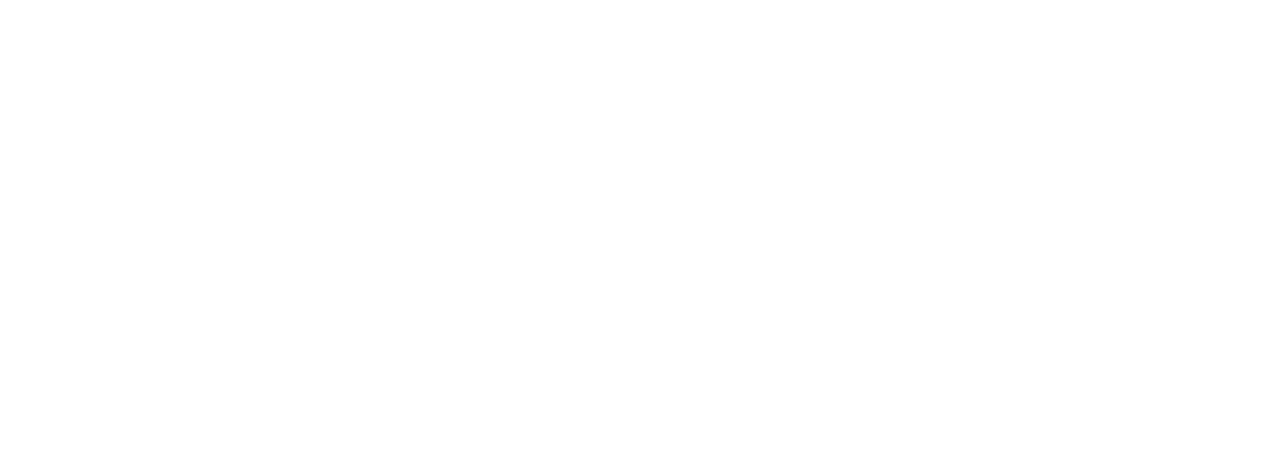
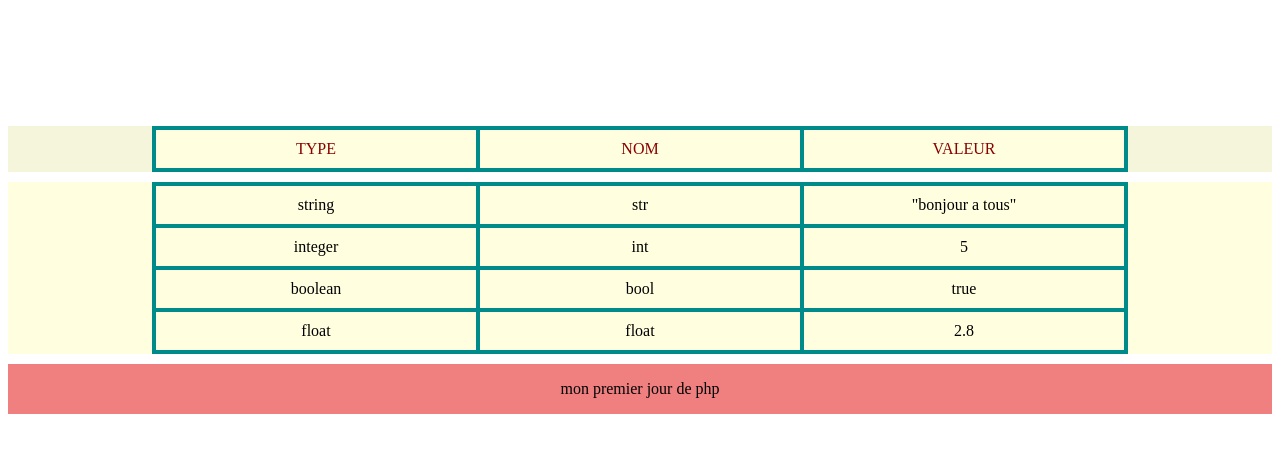
Before and after one commit to mathieu-tatat/runtrack2, a PHP site: page / in a window 1280 px wide. Before the commit the part shown is empty. Shown: the top 453 px of the page. Run offline with PHP 8.4, Linux system fonts and the light colour scheme.

Commit message:
rectif job03

```diff
--- a/jour01/job03/index.php
+++ b/jour01/job03/index.php
@@ -2,9 +2,50 @@
 <html>
 <head>
   <meta charset="utf-8">
+  <link rel="stylesheet" type="text/css" href="index.css">
   <title>index</title>
 </head>
+<header>
+  <table>
+    <tr>
+      <td>TYPE</td>
+      <td>NOM</td>
+      <td>VALEUR</td>
+    </tr>
+  </table>
+  <br>
+</header>
 <body>
+  <table>
+
+    <tr>
+      <td>string</td>
+      <td>str</td>
+      <td>"bonjour a tous"</td>
+
+    </tr>
+    <tr>
+      <td>integer</td>
+      <td>int</td>
+      <td>5</td>
+
+    </tr>
+    <tr>
+      <td>boolean</td>
+      <td>bool</td>
+      <td>true</td>
+
+    </tr>
+    <tr>
+      <td>float</td>
+      <td>float</td>
+      <td>2.8</td>
+
+    </tr>
+  </table>
 
 </body>
+<footer>
+  <p>mon premier jour de php</p>
+</footer>
 </html>
```
Also changed, not shown: 2 other files.
